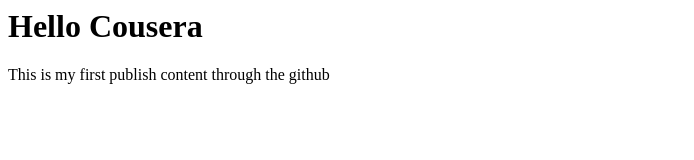
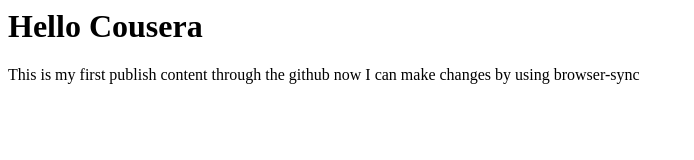
Before and after one commit to RahulDivyanja/Cousera_Course, a plain HTML site: page index.html in a window 1280 px wide. Shown: the whole page, without its empty margins (0-694 px from the left). Drawn offline with Linux system fonts and the light colour scheme.

Commit message:
browser sync
Browser-sync cmd command is save

```diff
--- a/index.html
+++ b/index.html
@@ -4,6 +4,8 @@
     </head>
     <body>
         <h1>Hello Cousera</h1>
-        <p>This is my first publish content through the github</p>
+        <p>This is my first publish content through the github
+            now I can make changes by using browser-sync
+        </p>
     </body>
 </html>
```
Also changed, not shown: browser_sync_command.txt (added).
